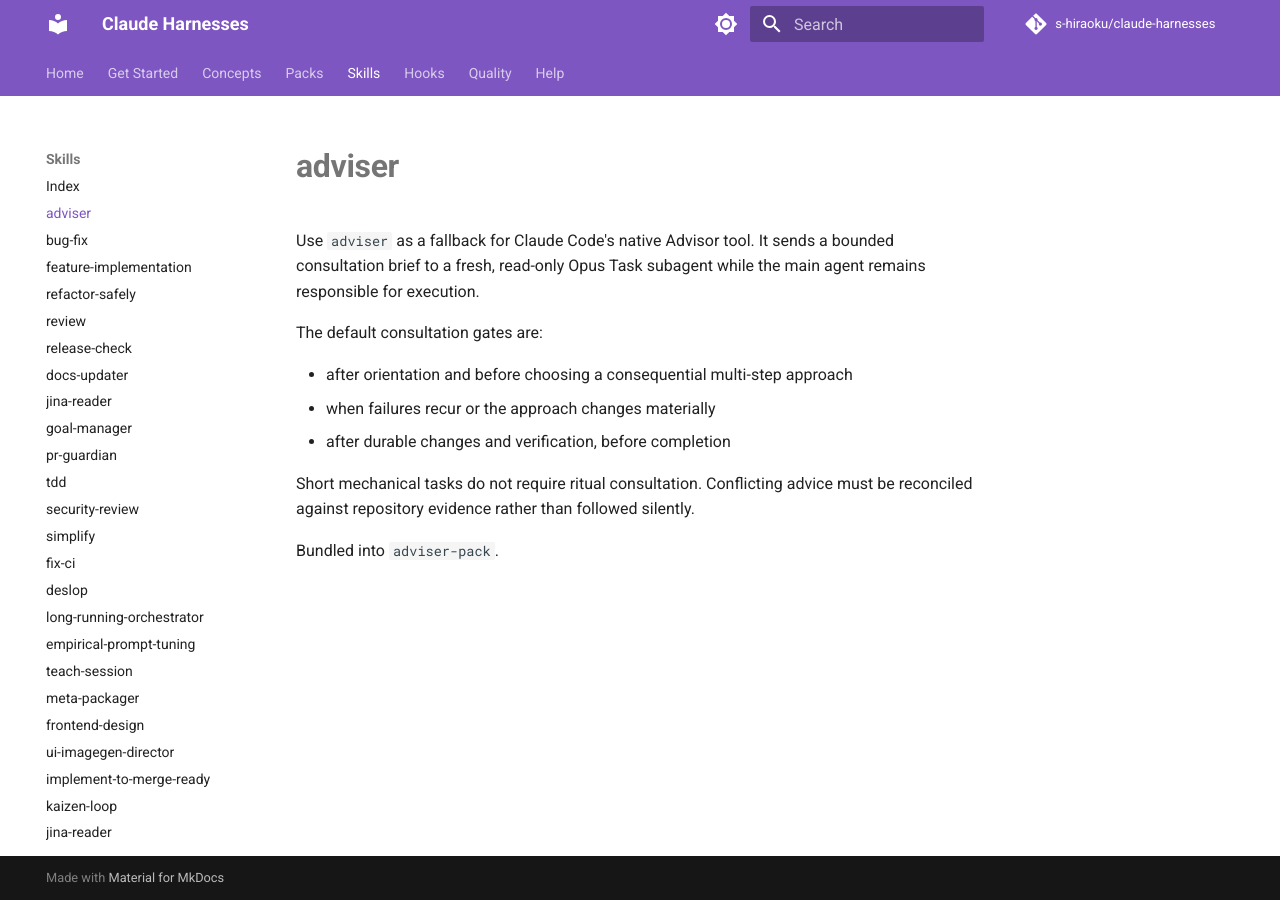
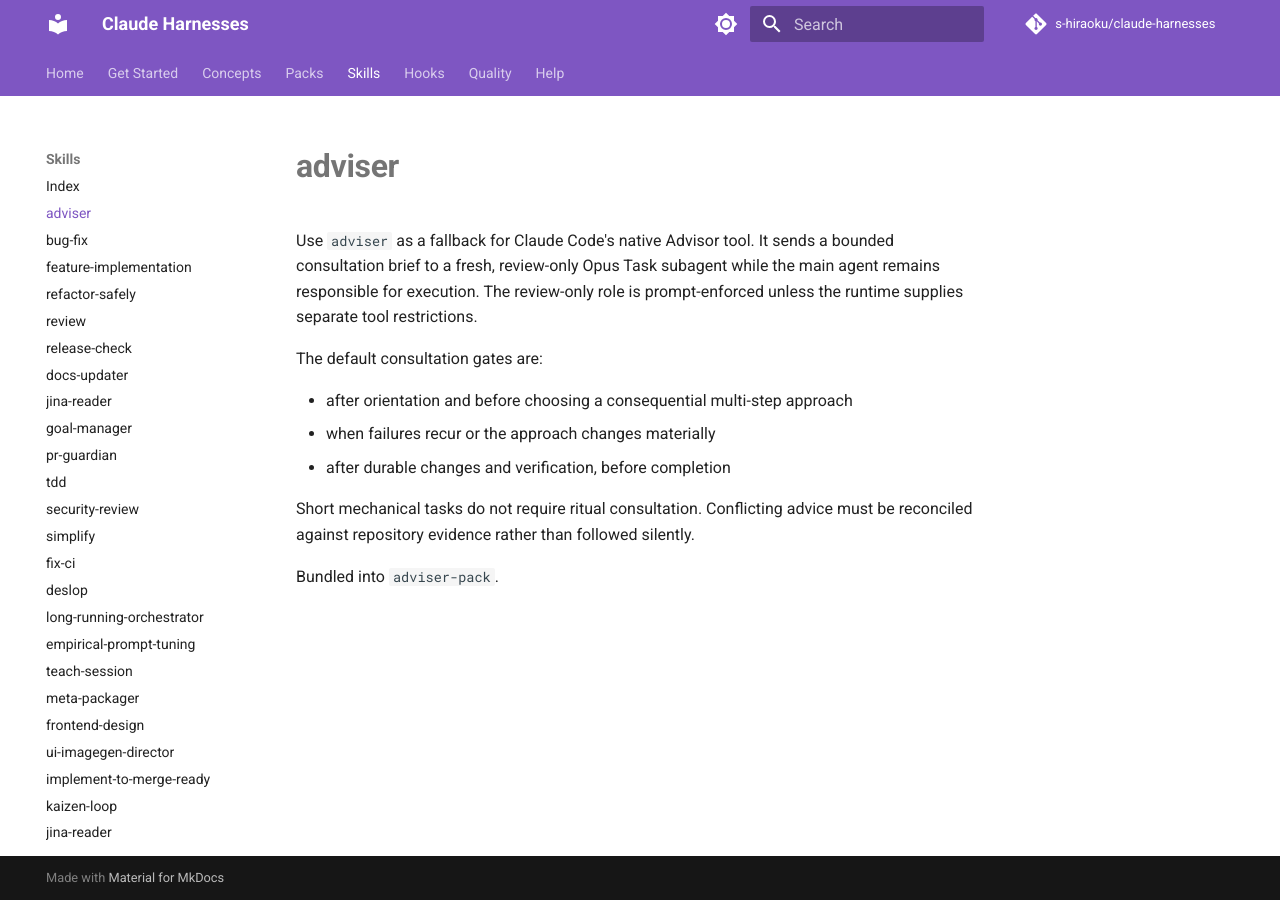
Before and after one commit to s-hiraoku/claude-harnesses, an MkDocs documentation site: the page built from docs/skills/adviser.md, in a window 1280 px wide. Built offline with MkDocs 1.6.1 and Material for MkDocs 9.7.7, drawn with Linux system fonts in a browser that asks for light colours; comment, search, counter and statistics services are not loaded.

Commit message:
docs: clarify adviser permission boundary

```diff
--- a/docs/skills/adviser.md
+++ b/docs/skills/adviser.md
@@ -1,6 +1,6 @@
 # adviser
 
-Use `adviser` as a fallback for Claude Code's native Advisor tool. It sends a bounded consultation brief to a fresh, read-only Opus Task subagent while the main agent remains responsible for execution.
+Use `adviser` as a fallback for Claude Code's native Advisor tool. It sends a bounded consultation brief to a fresh, review-only Opus Task subagent while the main agent remains responsible for execution. The review-only role is prompt-enforced unless the runtime supplies separate tool restrictions.
 
 The default consultation gates are:
 
```
Also changed, not shown: docs/packs/adviser-pack.md (+1 -1 lines), evals/adviser/ledger.md (+2 -0 lines), plugins/adviser-pack/README.md (+1 -1 lines), plugins/adviser-pack/commands/adviser.md (+1 -1 lines), skills/adviser/SKILL.md (+4 -4 lines), 1 other file.
